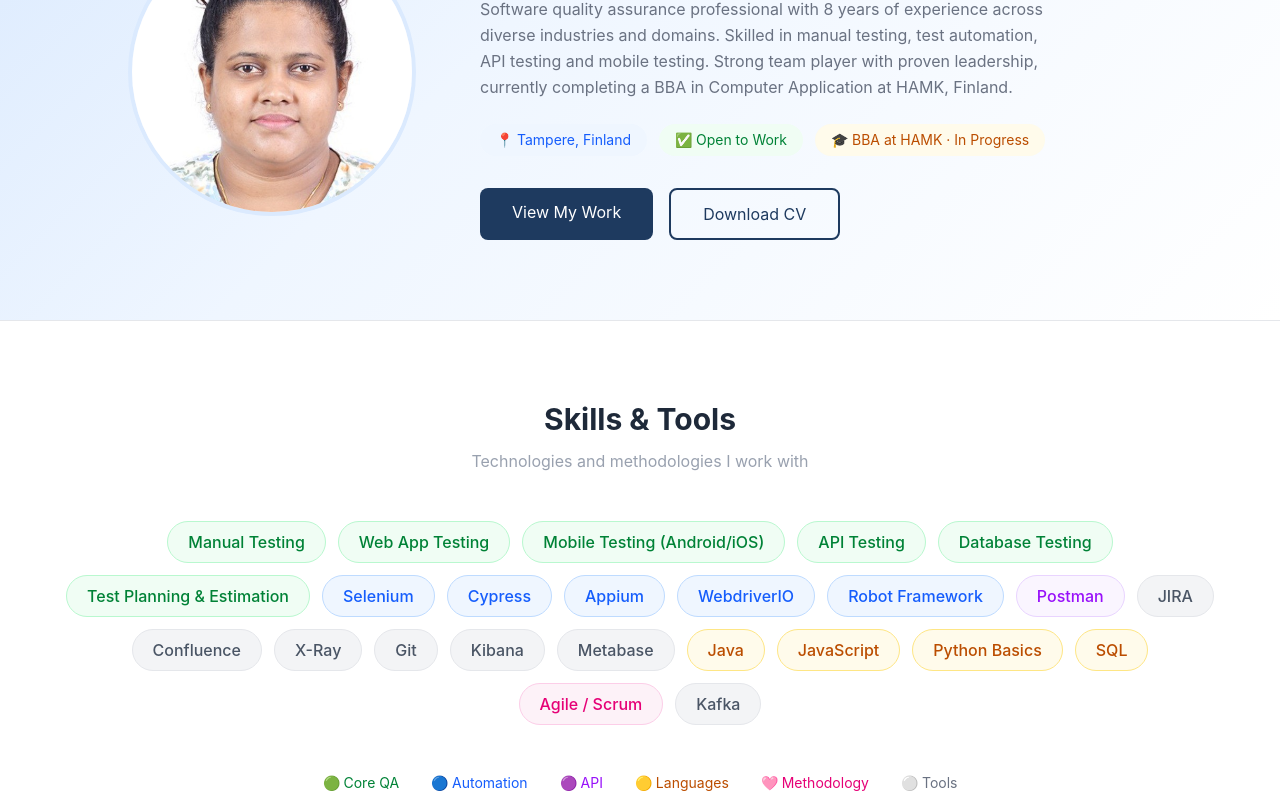
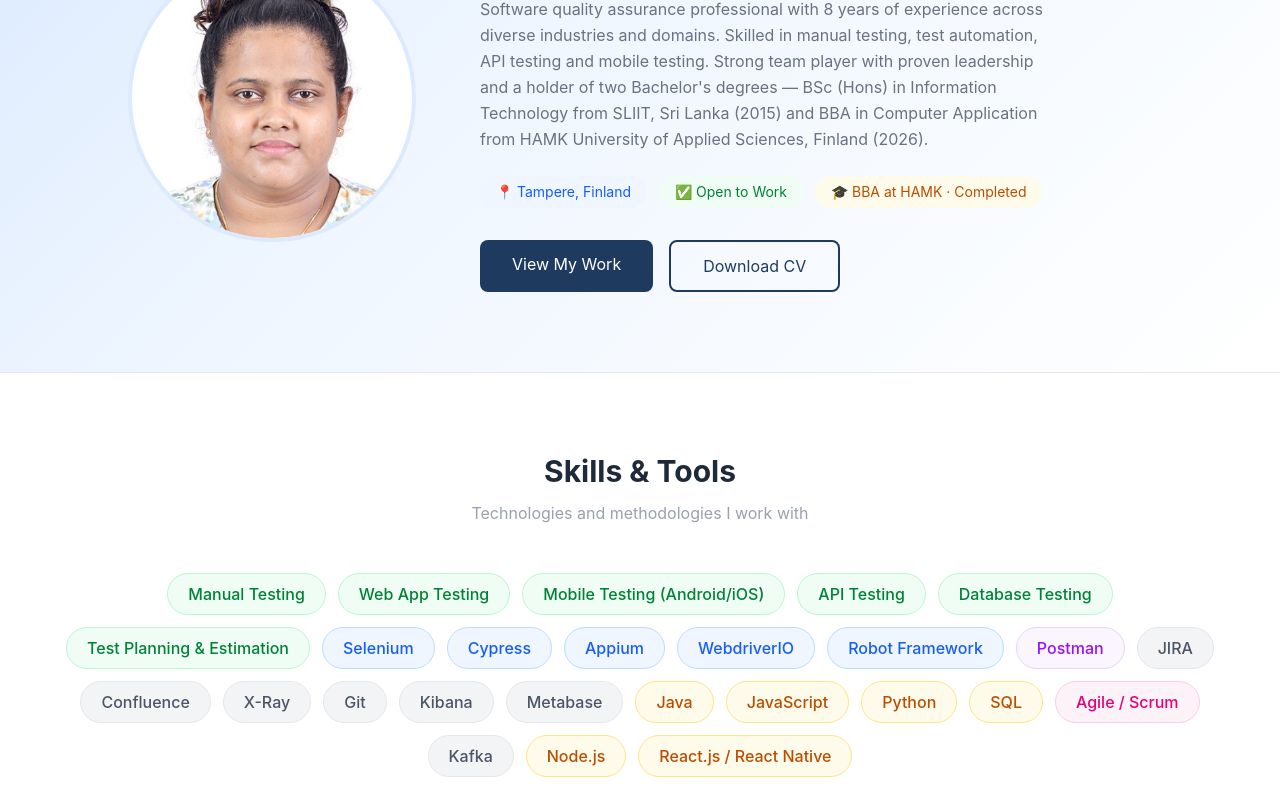
Before and after one commit to Yashodha8890/My_Portfolio, a React app in the folder frontend/: page / in a window 1280 px wide. Shown: the part 260-1060 px from the top of the page. Built offline with nearby package versions, Linux system fonts and the light colour scheme; the HTML template or start-up script is replaced by a standard one.

Commit message:
hero section changes

```diff
--- a/frontend/src/components/Hero.jsx
+++ b/frontend/src/components/Hero.jsx
@@ -27,10 +27,12 @@ function Hero() {
 
           <p className="text-gray-500 text-base leading-relaxed max-w-xl mb-6">
             Software quality assurance professional with 8 years of experience
-            across diverse industries and domains. Skilled in manual testing,
-            test automation, API testing and mobile testing. Strong team player
-            with proven leadership, currently completing a BBA in Computer
-            Application at HAMK, Finland.
+across diverse industries and domains. Skilled in manual testing,
+test automation, API testing and mobile testing. Strong team player
+with proven leadership and a holder of two Bachelor's degrees —
+BSc (Hons) in Information Technology from SLIIT, Sri Lanka (2015) and
+BBA in Computer Application from HAMK University of Applied Sciences,
+Finland (2026).
           </p>
 
           <div className="flex gap-3 flex-wrap mb-8">
@@ -41,7 +43,7 @@ function Hero() {
               ✅ Open to Work
             </span>
             <span className="text-sm px-4 py-1.5 rounded-full bg-amber-50 text-amber-700">
-              🎓 BBA at HAMK · In Progress
+              🎓 BBA at HAMK · Completed
             </span>
           </div>
 
--- a/frontend/src/components/Skills.jsx
+++ b/frontend/src/components/Skills.jsx
@@ -19,10 +19,12 @@ const skills = [
   { name: 'Metabase', category: 'tools' },
   { name: 'Java', category: 'language' },
   { name: 'JavaScript', category: 'language' },
-  { name: 'Python Basics', category: 'language' },
+  { name: 'Python', category: 'language' },
   { name: 'SQL', category: 'language' },
   { name: 'Agile / Scrum', category: 'methodology' },
   { name: 'Kafka', category: 'tools' },
+  { name: 'Node.js', category: 'language' },
+  { name: 'React.js / React Native', category: 'language' }
 ]
 
 const categoryColors = {
```
